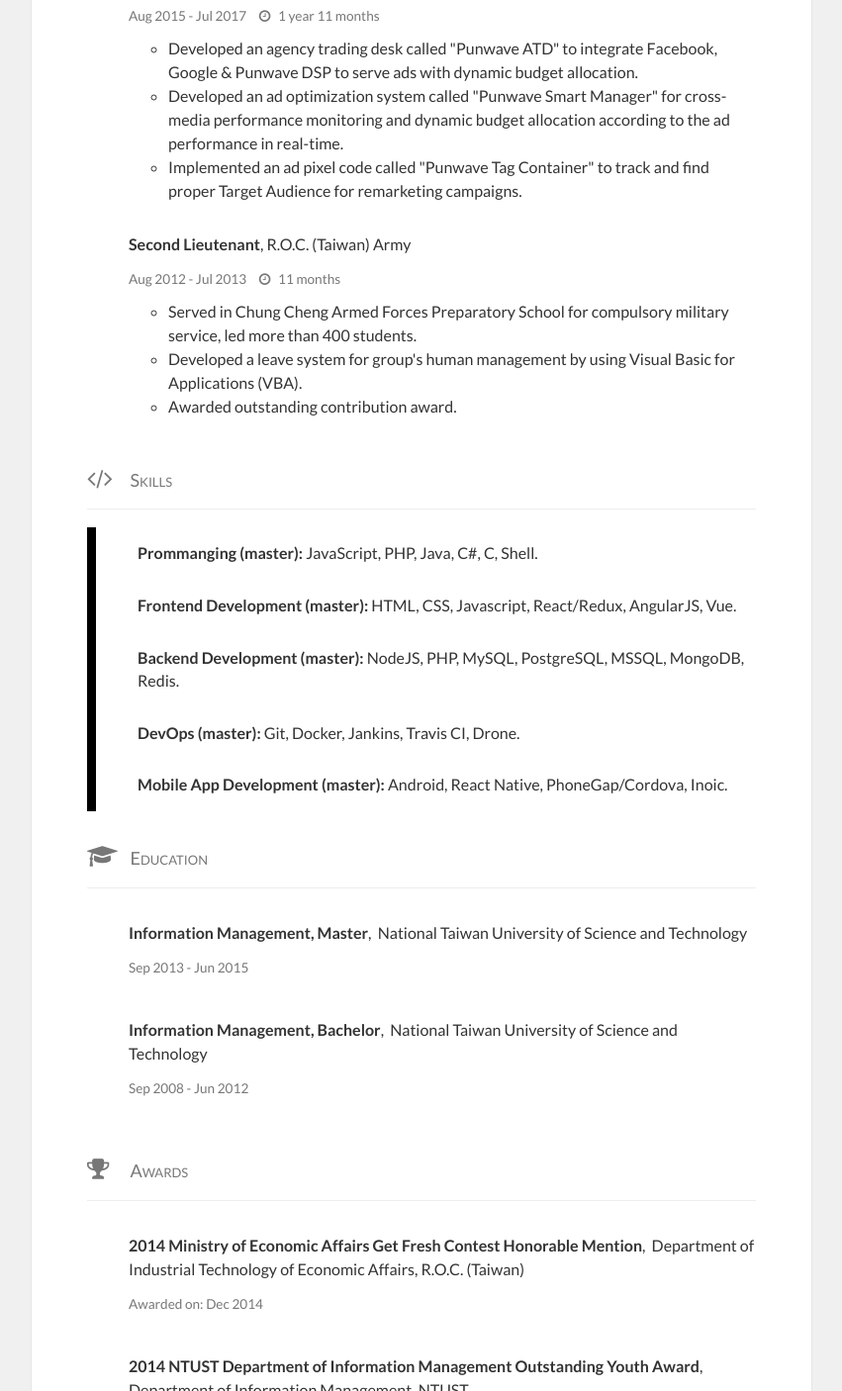
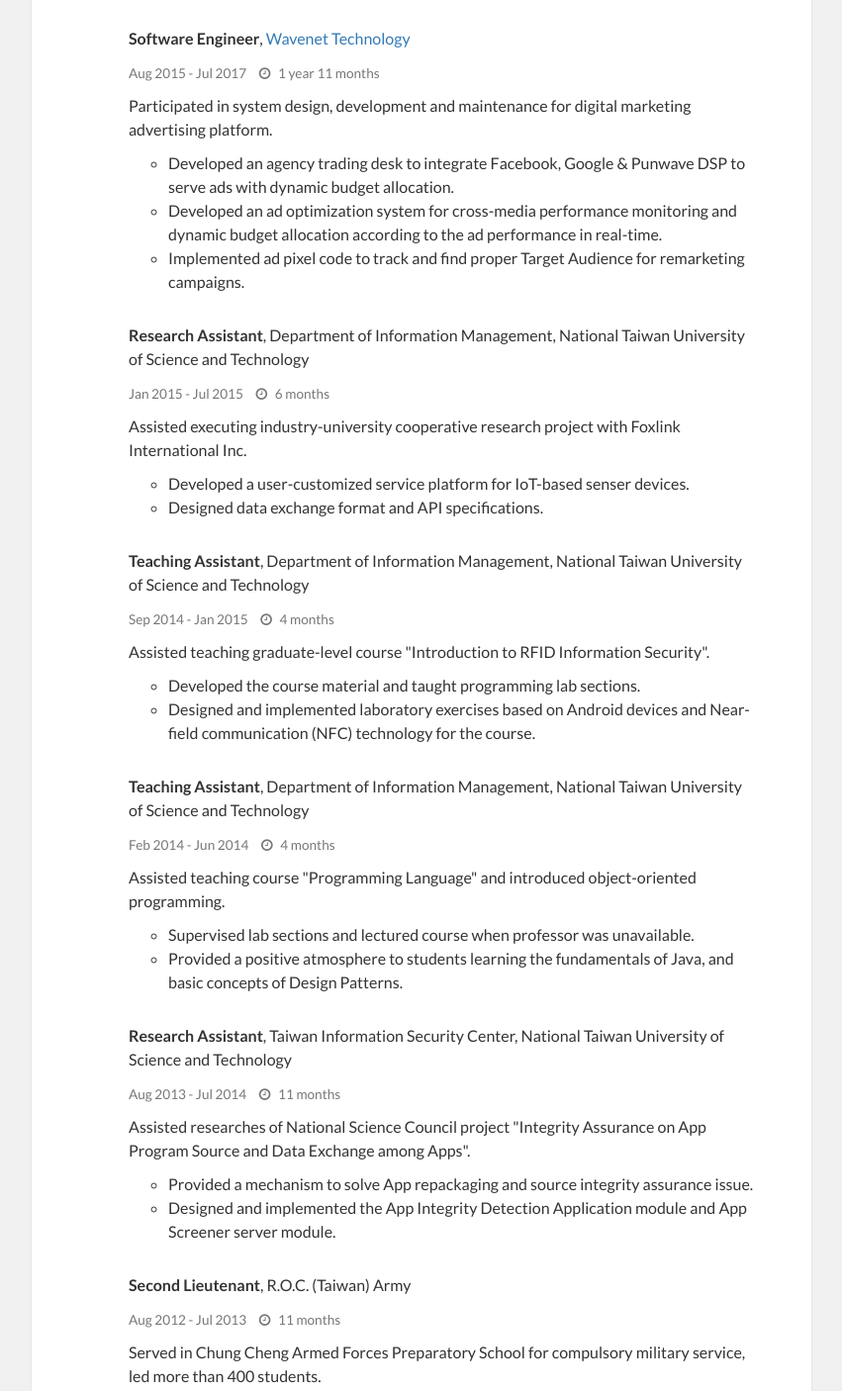
Before and after one commit to chunkai1312/resume, a website: page index.html in a window 1280 px wide. Shown: the part 935-2341 px from the top of the page at 99% size, without its empty margins (214-1065 px from the left). Drawn offline with nearby package versions, Linux system fonts and the light colour scheme.

Commit message:
docs: update

```diff
--- a/index.html
+++ b/index.html
@@ -524,9 +524,9 @@ h4 > .fa {
                          <span> <i class="fa fa-clock-o icon-left"></i> 7 months </span>
                       </small>
                     </p>
-                    <p></p>
+                    <p>Software lead for projects, provided technical direction to the team members, worked closely with the Software Engineers and Product Managers, planned software staffing and product development.</p>
                       <ul>
-                          <li> Led R&amp;D team members to design and develop an company&#x27;s internal ad reporting system named &quot;Nautilus&quot; that improved media team workflow and dramatically increased productivity. </li>
+                          <li> Led R&amp;D team members to design and develop an company&#x27;s internal ad reporting system that improved media team workflow and dramatically increased productivity. </li>
                           <li> Introduced Agile Software Development methodology for project that required quick turnaround and transparency. </li>
                           <li> Designed, implemented and supported fully automated Continuous Integration and Continuous Delivery processes. </li>
                       </ul>
@@ -545,11 +545,91 @@ h4 > .fa {
                          <span> <i class="fa fa-clock-o icon-left"></i> 1 year 11 months </span>
                       </small>
                     </p>
-                    <p></p>
+                    <p>Participated in system design, development and maintenance for digital marketing advertising platform.</p>
                       <ul>
-                          <li> Developed an agency trading desk called &quot;Punwave ATD&quot; to integrate Facebook, Google &amp; Punwave DSP to serve ads with dynamic budget allocation. </li>
-                          <li> Developed an ad optimization system called &quot;Punwave Smart Manager&quot; for cross-media performance monitoring and dynamic budget allocation according to the ad performance in real-time. </li>
-                          <li> Implemented an ad pixel code called &quot;Punwave Tag Container&quot; to track and find proper Target Audience for remarketing campaigns. </li>
+                          <li> Developed an agency trading desk to integrate Facebook, Google &amp; Punwave DSP to serve ads with dynamic budget allocation. </li>
+                          <li> Developed an ad optimization system for cross-media performance monitoring and dynamic budget allocation according to the ad performance in real-time. </li>
+                          <li> Implemented ad pixel code to track and find proper Target Audience for remarketing campaigns. </li>
+                      </ul>
+                  </div>
+
+                </li>
+                <li class="card-nested">
+                  <div class="content has-sidebar">
+                    <p class="clear-margin-sm">
+                      <strong>Research Assistant</strong>,
+                      Department of Information Management, National Taiwan University of Science and Technology
+                    </p>
+                    <p class="text-muted">
+                      <small>
+                        <span class="space-right"> Jan 2015 -  Jul 2015  </span>
+                         <span> <i class="fa fa-clock-o icon-left"></i> 6 months </span>
+                      </small>
+                    </p>
+                    <p>Assisted executing industry-university cooperative research project with Foxlink International Inc.</p>
+                      <ul>
+                          <li> Developed a user-customized service platform for IoT-based senser devices. </li>
+                          <li> Designed data exchange format and API specifications. </li>
+                      </ul>
+                  </div>
+
+                </li>
+                <li class="card-nested">
+                  <div class="content has-sidebar">
+                    <p class="clear-margin-sm">
+                      <strong>Teaching Assistant</strong>,
+                      Department of Information Management, National Taiwan University of Science and Technology
+                    </p>
+                    <p class="text-muted">
+                      <small>
+                        <span class="space-right"> Sep 2014 -  Jan 2015  </span>
+                         <span> <i class="fa fa-clock-o icon-left"></i> 4 months </span>
+                      </small>
+                    </p>
+                    <p>Assisted teaching graduate-level course &quot;Introduction to RFID Information Security&quot;.</p>
+                      <ul>
+                          <li> Developed the course material and taught programming lab sections. </li>
+                          <li> Designed and implemented laboratory exercises based on Android devices and Near-field communication (NFC) technology for the course. </li>
+                      </ul>
+                  </div>
+
+                </li>
+                <li class="card-nested">
+                  <div class="content has-sidebar">
+                    <p class="clear-margin-sm">
+                      <strong>Teaching Assistant</strong>,
+                      Department of Information Management, National Taiwan University of Science and Technology
+                    </p>
+                    <p class="text-muted">
+                      <small>
+                        <span class="space-right"> Feb 2014 -  Jun 2014  </span>
+                         <span> <i class="fa fa-clock-o icon-left"></i> 4 months </span>
+                      </small>
+                    </p>
+                    <p>Assisted teaching course &quot;Programming Language&quot; and introduced object-oriented programming.</p>
+                      <ul>
+                          <li> Supervised lab sections and lectured course when professor was unavailable. </li>
+                          <li> Provided a positive atmosphere to students learning the fundamentals of Java, and basic concepts of Design Patterns. </li>
+                      </ul>
+                  </div>
+
+                </li>
+                <li class="card-nested">
+                  <div class="content has-sidebar">
+                    <p class="clear-margin-sm">
+                      <strong>Research Assistant</strong>,
+                      Taiwan Information Security Center, National Taiwan University of Science and Technology
+                    </p>
+                    <p class="text-muted">
+                      <small>
+                        <span class="space-right"> Aug 2013 -  Jul 2014  </span>
+                         <span> <i class="fa fa-clock-o icon-left"></i> 11 months </span>
+                      </small>
+                    </p>
+                    <p>Assisted researches of National Science Council project &quot;Integrity Assurance on App Program Source and Data Exchange among Apps&quot;.</p>
+                      <ul>
+                          <li> Provided a mechanism to solve App repackaging and source integrity assurance issue. </li>
+                          <li> Designed and implemented the App Integrity Detection Application module and App Screener server module. </li>
                       </ul>
                   </div>
 
@@ -566,10 +646,9 @@ h4 > .fa {
                          <span> <i class="fa fa-clock-o icon-left"></i> 11 months </span>
                       </small>
                     </p>
-                    <p></p>
+                    <p>Served in Chung Cheng Armed Forces Preparatory School for compulsory military service, led more than 400 students.</p>
                       <ul>
-                          <li> Served in Chung Cheng Armed Forces Preparatory School for compulsory military service, led more than 400 students. </li>
-                          <li> Developed a leave system for group&#x27;s human management by using Visual Basic for Applications (VBA). </li>
+                          <li> Developed a leave system for group&#x27;s human management by using VBA. </li>
                           <li> Awarded outstanding contribution award. </li>
                       </ul>
                   </div>
@@ -624,12 +703,12 @@ h4 > .fa {
                 <li class="card-nested">
                   <div class="content has-sidebar">
                     <p class="clear-margin-sm">
-                      <strong>Information Management, Bachelor</strong>,&nbsp;
+                      <strong>Information Management, Technology Management, Bachelor</strong>,&nbsp;
                       National Taiwan University of Science and Technology
                     </p>
                     <p class="text-muted">
                       <small>
-                        Sep 2008 -  Jun 2012
+                        Sep 2008 -  Jul 2012
                       </small>
                     </p>
                     <i></i>
```
Also changed, not shown: resume.json (+54 -8 lines).
